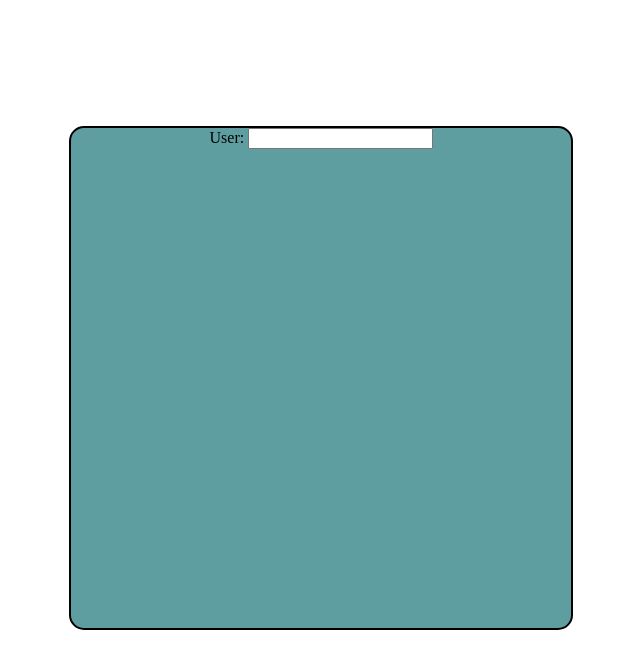
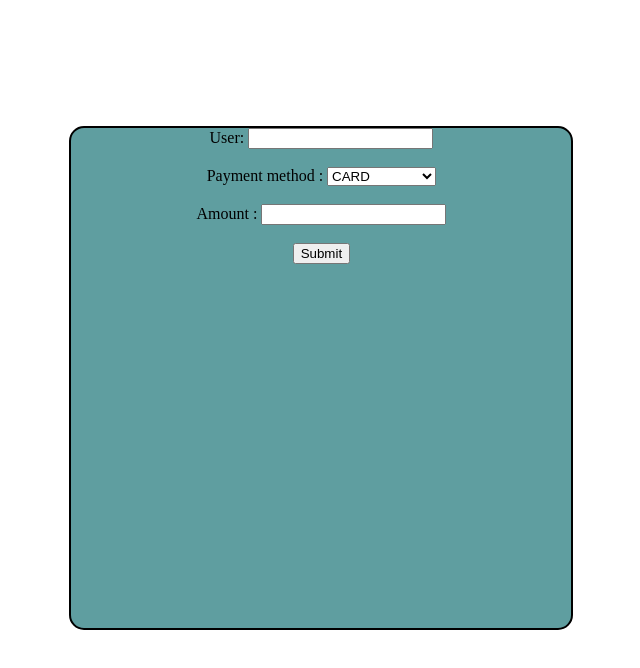
Before and after one commit to saikrishna1605/FSD_LAB, a plain HTML site: page Lab3/t5.html in a window 1280 px wide. Shown: the whole page, without its empty margins (381-1021 px from the left). Drawn offline with Linux system fonts and the light colour scheme.

Commit message:
task 5 partial done

```diff
--- a/Lab3/t5.html
+++ b/Lab3/t5.html
@@ -30,7 +30,17 @@
     </script>
     <div class="container">
         <div class="a">
-        User: <input type="text" name="User">
+        User: <input type="text" name="User"><br><br>
+        Payment method :
+        <select name="language" id="language">
+            <option value="upi">UPI</option>
+            <option value="bank">BANK</option>
+            <option value="netbanking" >NETBANKING</option>
+            <option value="card" selected>CARD</option>
+            <option value="cash"disabled>CASH</option>
+        </select><br><br>
+        Amount : <input type="number" name="amount"><br><br>
+        <button onclick="window.location.href = 'index.html';">Submit  </button>
         </div>
     </div>
 
```
Also changed, not shown: Lab3/index.html (added, +11 -0 lines).
